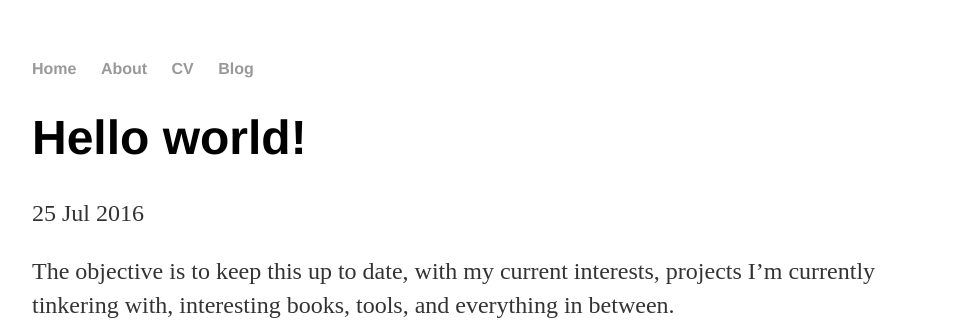
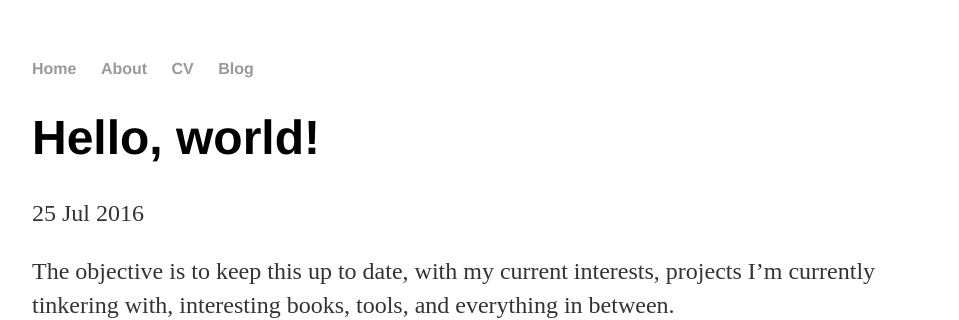
Before and after one commit to amalbuquerque/lejboua.github.io, a Jekyll site: the page built from _posts/2016-07-25-First-post-ever.md, in a window 1280 px wide. Shown: the top 320 px of the page, without its empty margins (160-1119 px from the left). Built offline with Jekyll 4.4.1, drawn with Linux system fonts in a browser that asks for light colours.

```diff
--- a/_posts/2016-07-25-First-post-ever.md
+++ b/_posts/2016-07-25-First-post-ever.md
@@ -2,7 +2,7 @@
 
 layout: post
 
-title: "Hello world!"
+title: "Hello, world!"
 
 date: 2016-07-25
 
```
